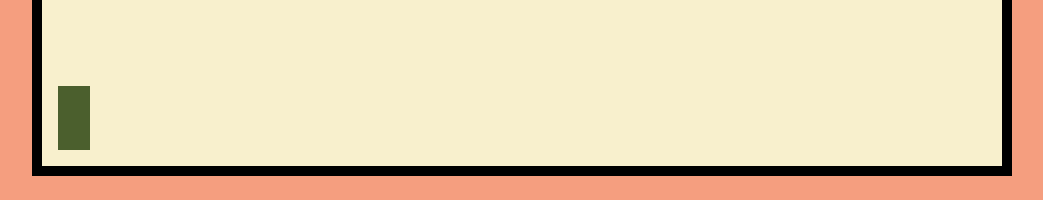
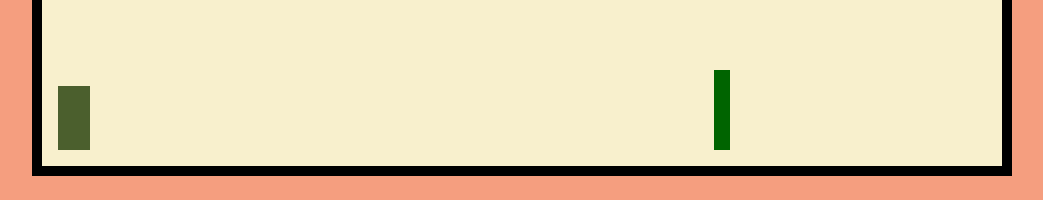
Before and after one commit to mojotron/dino-runner, a website built with webpack: page src/template.html in a window 1280 px wide. Shown: the part 514-714 px from the top of the page, without its empty margins (118-1161 px from the left). Built offline with nearby package versions, Linux system fonts and the light colour scheme.

Commit message:
Add obstacle logic

```diff
--- a/src/scripts/controller.js
+++ b/src/scripts/controller.js
@@ -1,6 +1,7 @@
 import '../styles/reset.css';
 import '../styles/main.css';
 // selectors
+const sendBox = document.querySelector('.send-box');
 const dino = document.querySelector('.dino');
 // global variables
 let isJumping = false;
@@ -26,6 +27,25 @@ const jump = () => {
   }, 25);
 };
 
+const createObstacle = () => {
+  const obstacle = document.createElement('div');
+  obstacle.className = 'cactus';
+  sendBox.append(obstacle);
+  let position = 99;
+  obstacle.style.left = `${position}%`;
+  const timerId = setInterval(() => {
+    position -= 1;
+    obstacle.style.left = `${position}%`;
+    if (position === 0) {
+      clearInterval(timerId);
+      sendBox.removeChild(obstacle);
+    }
+  }, 20);
+  setTimeout(createObstacle, Math.random() * 4000);
+};
+
+createObstacle();
+
 window.addEventListener('keydown', e => {
   if (e.key === ' ') {
     if (!isJumping) {
--- a/src/styles/main.css
+++ b/src/styles/main.css
@@ -24,3 +24,10 @@ body {
   bottom: 1rem;
   left: 1rem;
 }
+.cactus {
+  position: absolute;
+  height: 5rem;
+  width: 1rem;
+  background: darkgreen;
+  bottom: 1rem;
+}
```
